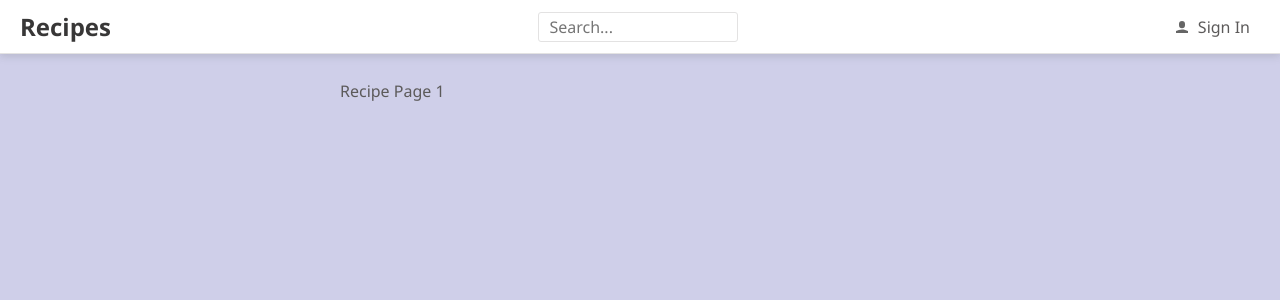
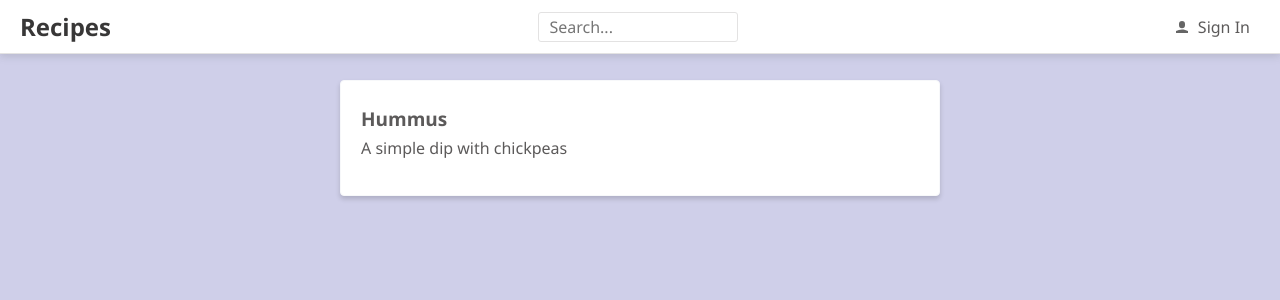
Before and after one commit to deanagan/charting-pocs, a React (Create React App) app in the folder client_ts/: page /recipes/1 in a window 1280 px wide. Shown: the top 300 px of the page. Built offline with nearby package versions, Linux system fonts and the light colour scheme.

Commit message:
Add recipe page.

```diff
--- a/client_ts/src/RecipeData.ts
+++ b/client_ts/src/RecipeData.ts
@@ -41,6 +41,6 @@ export const getRecipe = async (
     recipeId: number
 ): Promise<RecipeData | null> => {
     await wait(500);
-    const results = recipes.filter(r => r.id == recipeId);
+    const results = recipes.filter(r => r.id === recipeId);
     return results.length === 0 ? null : results[0];
 };
--- a/client_ts/src/RecipePage.tsx
+++ b/client_ts/src/RecipePage.tsx
@@ -1,6 +1,10 @@
-import React, { FC } from 'react';
+/** @jsx jsx */
+import { css, jsx } from '@emotion/core';
+import { gray3, gray6 } from './Styles';
+import React, { FC, useState, Fragment, useEffect } from 'react';
 import { Page } from './Page';
 import { RouteComponentProps } from 'react-router-dom';
+import { RecipeData, getRecipe } from './RecipeData';
 
 interface RouteParams {
     recipeId: string;
@@ -8,4 +12,53 @@ interface RouteParams {
 
 export const RecipePage:FC<RouteComponentProps<RouteParams>> = ({
     match
-}) => <Page>Recipe Page {match.params.recipeId}</Page>;
+}) => {
+    const [recipe, setRecipe] = useState<RecipeData | null>(null);
+
+    useEffect(() => {
+        const doGetRecipe = async (recipeId: number) => {
+            const recipeFound = await getRecipe(recipeId);
+            setRecipe(recipeFound);
+        };
+        if (match.params.recipeId) {
+            const recipeId = Number(match.params.recipeId);
+            doGetRecipe(recipeId);
+        }
+    }, [match.params.recipeId]);
+
+    return <Page>
+            <div
+            css={css`
+                background-color: white;
+                padding: 15px 20px 20px 20px;
+                border-radius: 4px;
+                border: 1px solid ${gray6};
+                box-shadow: 0 3px 5px 0 rgba(0, 0, 0, 0.16);
+                `}
+            >
+
+                <div
+                css={css`
+                    font-size: 19px;
+                    font-weight: bold;
+                    margin: 10px 0px 5px;
+                    `}
+                >
+                    {recipe === null ? '' : recipe.name}
+                </div>
+
+                {recipe !== null && (
+                    <Fragment>
+                        <p
+                            css={css`
+                            margin-top: 0px;
+                            background-color: white;
+                            `}
+                        >
+                        {recipe?.description}
+                        </p>
+                    </Fragment>
+                )}
+            </div>
+        </Page>;
+};
```
